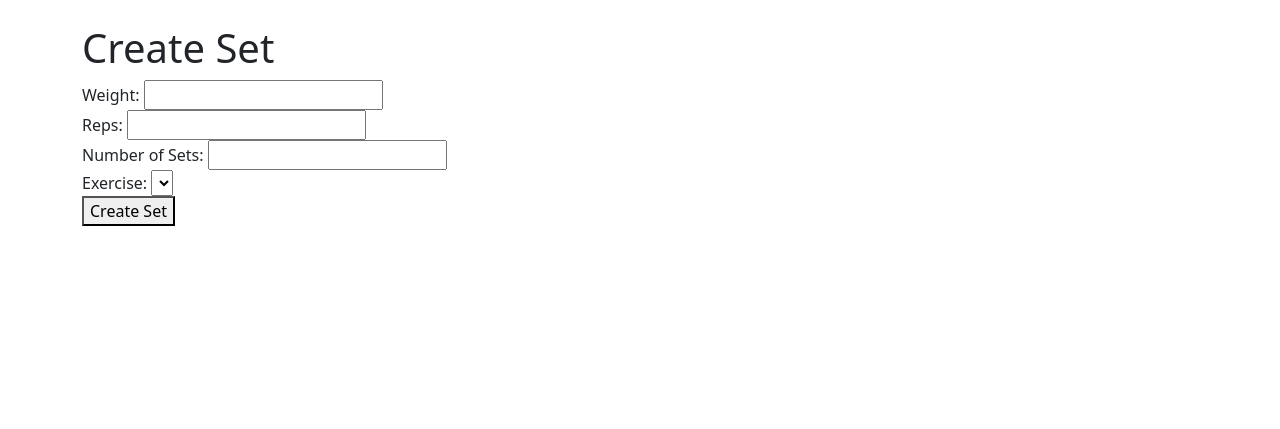
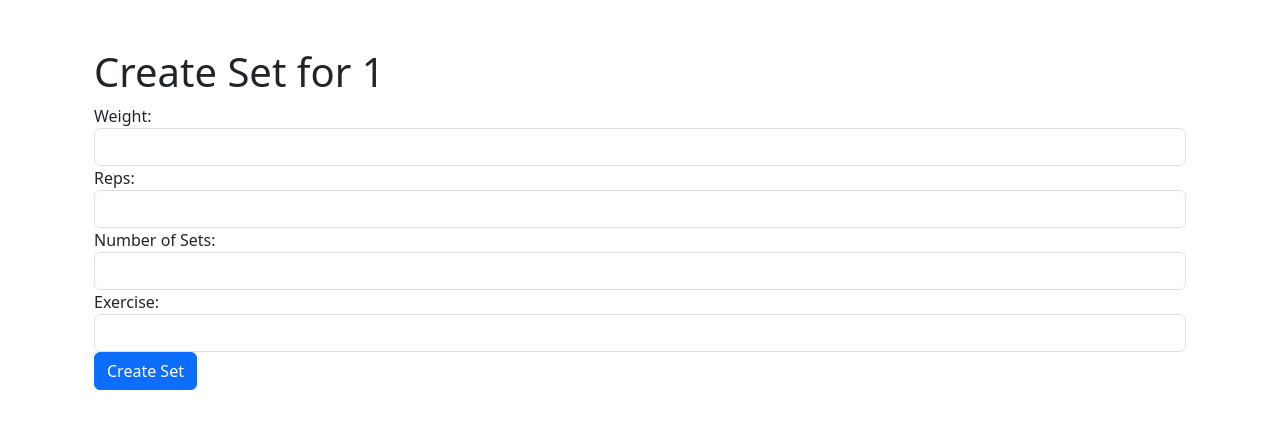
Before and after one commit to Wotty/firebase-python, a Flask app: page /create_set/1 in a window 1280 px wide. Shown: the part 56-485 px from the top of the page. Run offline with Flask 2, Linux system fonts and the light colour scheme; data that the repository does not hold is empty; parts of the project's set-up code (start-up, migrations or seed data) failed here and were passed over.

Commit message:
account gen work + exercise create formatting

```diff
--- a/routes.py
+++ b/routes.py
@@ -104,13 +104,22 @@ def register():
     name = request.form["name"]
     email = request.form["email"]
     password = request.form["password"]
-    user_exist = db.child("users").order_by_child("email").get()
-    if user_exist is None:
+    confirm_password = request.form["confirm_password"]
+
+    if password != confirm_password:
+        flash("Passwords do not match", "danger")
+        return redirect(url_for("app.register"))
+
+    user_exist = db.child("users").order_by_child("email").equal_to(email).get()
+    if not user_exist.val():
+        register = auth.create_user_with_email_and_password(email, password)
+        session["id"] = register["localId"]
+        db.child("users").child(session["id"]).update({"name": name, "email": email})
+        # Log user in
+    else:
         print(user_exist.val())
-        register = auth.create_user_with_email_and_password(email, password)
-        db.child("workouts").child(email).update({"name": name, "email": email})
-        # Log user in
-        session["id"] = register["localId"]
+
+        flash("User already created", "danger")
 
     # Redirect to homepage
     return redirect(url_for("app.index"))
--- a/templates/create_set.html
+++ b/templates/create_set.html
@@ -1,26 +1,28 @@
 {% extends 'base.html' %} {% block content %}
-<h1>Create Set</h1>
+<div class="container my-5">
+    <h1>Create Set for {{workout_id}}</h1>
     <form method="POST">
-    <div>
+        <div class="form-group">
             <label for="weight">Weight:</label>
-        <input type="number" name="weight" id="weight" min="1" required>
+            <input type="number" class="form-control" name="weight" id="weight" min="1" required>
         </div>
-    <div>
+        <div class="form-group">
             <label for="reps">Reps:</label>
-        <input type="number" name="reps" id="reps" min="1" required>
+            <input type="number" class="form-control" name="reps" id="reps" min="1" required>
         </div>
-    <div>
+        <div class="form-group">
             <label for="sets">Number of Sets:</label>
-        <input type="number" name="sets" id="sets" min="1" required>
+            <input type="number" class="form-control" name="sets" id="sets" min="1" required>
         </div>
-    <div>
+        <div class="form-group">
             <label for="exercise_id">Exercise:</label>
-        <select name="exercise_id" id="exercise_id" required>
+            <select class="form-control" name="exercise_id" id="exercise_id" required>
                 {% for exercise in exercises.each() %}
                 <option value="{{ exercise.val()['name'] }}">{{ exercise.val()['name'] }}</option>
                 {% endfor %}
             </select>
         </div>
-    <button type="submit">Create Set</button>
+        <button type="submit" class="btn btn-primary">Create Set</button>
     </form>
+</div>
 {% endblock %}
```
Lines whose indentation alone changed are shown as unchanged.
